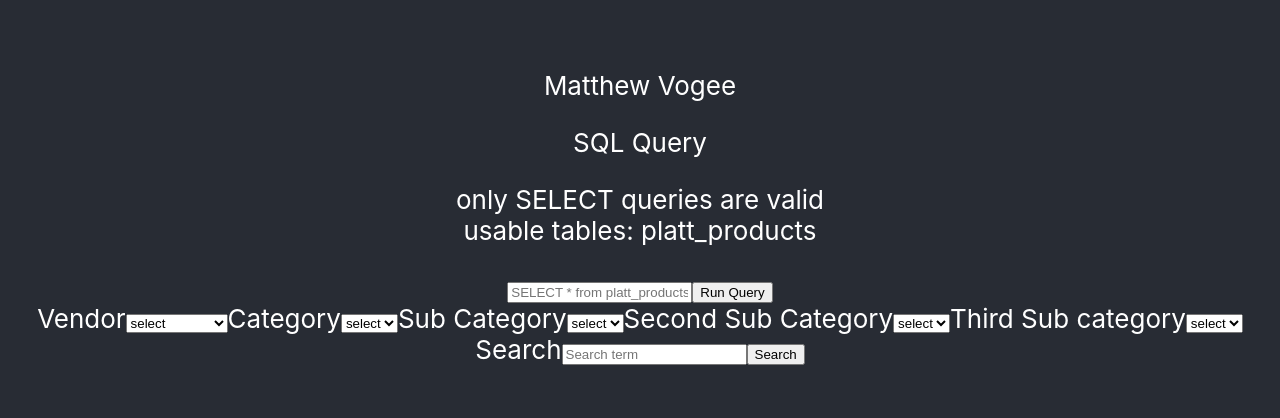
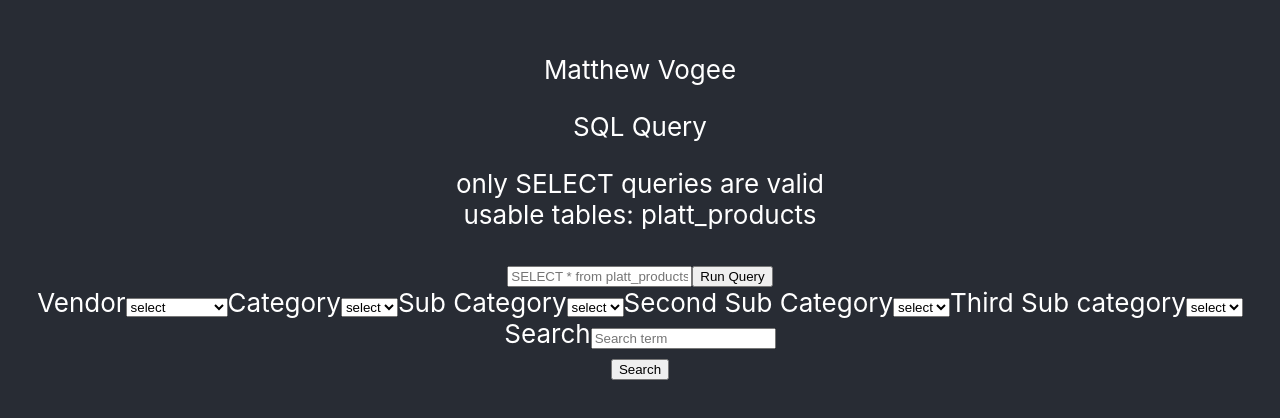
Before and after one commit to mvogee/Price_scraper_frontEnd, a React (Create React App) app in the folder client/: page / in a window 1280 px wide. Shown: the part 196-614 px from the top of the page. Built offline with nearby package versions, Linux system fonts and the light colour scheme.

Commit message:
moved form state up to container class

```diff
--- a/client/src/App.jsx
+++ b/client/src/App.jsx
@@ -1,17 +1,14 @@
 
 import './App.css';
-
-import QueryForm from './SqlQueryForm';
-import SearchForm from './SearchForm';
+import FormWrapper from './FormWrapper';
 
 function App() {
-  let vendors = [{key: 4, value:"select"} ,{key: 0, value: "platt"}, {key: 1, value: "Home Deport"}, {key: 2, value: "Bell Electric"}];
-  let categorys = [{key: 0, value: "cat 1"}, {key: 1, value: "cat 2"}, {key: 2, value: "cat 3"},];
+const vendors = [{key: 4, value:"select"}, {key: 0, value: "platt"}, {key: 1, value: "Home Deport"}, {key: 2, value: "Bell Electric"}];
+const categorys = [{key: 0, value: "cat 1"}, {key: 1, value: "cat 2"}, {key: 2, value: "cat 3"}];
   return (
     <div className="App">
       <header className="App-header">
-        <QueryForm name="Matthew Vogee"/>
-        <SearchForm vendors={vendors} categorys={categorys}/>
+      <FormWrapper vendors={vendors} categorys={categorys}/>
       </header>
     </div>
   );
--- /dev/null
+++ b/client/src/FormWrapper.jsx
@@ -0,0 +1,120 @@
+import React from "react";
+import QueryForm from "./SqlQueryForm";
+import SearchForm from "./SearchForm";
+
+
+
+export default class FormWrapper extends React.Component{
+
+    constructor(props) {
+        super(props);
+        this.state = {
+            selectedVendor: this.props.vendors[0].value,
+            vendorList: this.props.vendors,
+
+            selectedCategory: [{key: 0, value: "none"}],
+            categoryList: ([{key: 0, value: "select"}]),
+
+            selectedSubCatOne: ({key: 0, value: "none"}),
+            subCatListOne: ([{key: 0, value: "select"}]),
+
+            selectedSubCatTwo: ({key: 0, value: "none"}),
+            subCatListTwo: ([{key: 0, value: "select"}]),
+
+            selectedSubCatThree: ({key: 0, value: "none"}),
+            subCatListThree: ([{key: 0, value: "select"}]),
+
+            nameSearch: ""
+        };
+        this.handleVendorChange = this.handleVendorChange.bind(this);
+        this.handleCatChange = this.handleCatChange.bind(this);
+        this.handleSubCatOneChange = this.handleSubCatOneChange.bind(this);
+        this.handleSubCatTwoChange = this.handleSubCatTwoChange.bind(this);
+        this.handleSubCatThreeChange = this.handleSubCatThreeChange.bind(this);
+        this.handleSearchChange = this.handleSearchChange.bind(this);
+        this.handleSubmit = this.handleSubmit.bind(this);
+
+    }
+
+    handleVendorChange(e) {
+        console.log(e);
+        console.log(e.target.value);
+        this.setState({
+            selectedVendor: e.target.value,
+            categoryList: [{key: 0, value: "new 1"}, {key: 1, value: "new 2"}, {key: 2, value: "new 3"}, {key: 3, value: "new 4"}]
+            // here depending on the vendor chosen go to database and get all categorys for that vendor.
+        });
+    }
+    handleCatChange(e) {
+        this.setState({
+            selectedCategory: e.target.value,
+            subCatListOne: [{key: 0, value: "sub 1"}, {key: 1, value: "sub 2"}, {key: 2, value: "sub 3"}, {key: 3, value: "sub 4"}]
+            // here depending on the category chosen will query the database for this list.
+        });
+    }
+    handleSubCatOneChange(e) {
+        this.setState({
+            selectedSubCatOne: e.target.value,
+            subCatListTwo: [{key: 0, value: "sub2 1"}, {key: 1, value: "sub2 2"}, {key: 2, value: "sub2 3"}, {key: 3, value: "sub2 4"}]
+        });
+    }
+    handleSubCatTwoChange(e) {
+        this.setState({
+            selectedSubCatTwo: e.target.value,
+            subCatListThree: [{key: 0, value: "sub3 1"}, {key: 1, value: "sub3 2"}, {key: 2, value: "sub3 3"}, {key: 3, value: "sub3 4"}]
+        });
+    }
+    handleSubCatThreeChange(e) {
+        this.setState({
+            selectedSubCatThree: e.target.value
+        });
+    }
+    handleSearchChange(e) {
+        this.setState({
+            nameSearch: e.target.value
+        });
+        console.log(this.state.nameSearch);
+    }
+
+    handleSubmit(e) {
+        e.preventDefault();
+        console.log("submit button was pressed.");
+        console.log(this.state.selectedVendor);
+        console.log(this.state.selectedCategory);
+        console.log(this.state.selectedSubCatOne);
+        console.log(this.state.selectedSubCatTwo);
+        console.log(this.state.selectedSubCatThree);
+        console.log(this.state.nameSearch);
+        // query database for results based off of these states. if a state is not set should be * in query
+    }
+    render() {
+        console.log(this.props);
+        return (
+            <form>
+                <QueryForm name="Matthew Vogee"/>
+                <SearchForm
+                    selectedVendor={this.state.selectedVendor}
+                    vendorList={this.state.vendorList}
+                    handleVendorChange={this.handleVendorChange}
+
+                    selectedCategory={this.state.selectedCategory}
+                    categoryList={this.state.categoryList}
+                    handleCatChange={this.handleCatChange}
+
+                    selectedSubCatOne={this.state.selectedSubCatOne}
+                    subCatListOne={this.state.subCatListOne}
+                    handleSubCatOneChange={this.handleSubCatOneChange}
+
+                    selectedSubCatTwo={this.state.selectedSubCatTwo}
+                    subCatListTwo={this.state.subCatListTwo}
+                    handleSubCatTwoChange={this.handleSubCatTwoChange}
+
+                    selectedSubCatThree={this.state.selectedSubCatThree}
+                    subCatListThree={this.state.subCatListThree}
+                    handleSubCatThreeChange={this.handleSubCatThreeChange}
+                    />
+                <button type="submit" value="submit" onClick={this.handleSubmit}>Search</button>
+            </form>
+        )
+    }
+}
--- a/client/src/SearchForm.jsx
+++ b/client/src/SearchForm.jsx
@@ -4,31 +4,6 @@ import React from "react";
 export default class SearchForm extends React.Component {
     constructor(props) {
         super(props);
-        this.state = {
-            selectedVendor: this.props.vendors[0].value,
-            vendorsList: this.props.vendors.map(this.selectOptions),
-
-            selectedCategory: [{key: 0, value: "none"}],
-            categoryList: ([{key: 0, value: "select"}]),
-
-            selectedSubCatOne: ([{key: 0, value: "none"}]),
-            subCatListOne: ([{key: 0, value: "select"}]),
-
-            selectedSubCatTwo: ([{key: 0, value: "none"}]),
-            subCatListTwo: ([{key: 0, value: "select"}]),
-
-            selectedSubCatThree: ([{key: 0, value: "none"}]),
-            subCatListThree: ([{key: 0, value: "select"}]),
-
-            nameSearch: ""
-        };
-        this.handleVendorChange = this.handleVendorChange.bind(this);
-        this.handleCatChange = this.handleCatChange.bind(this);
-        this.handleSubCatOneChange = this.handleSubCatOneChange.bind(this);
-        this.handleSubCatTwoChange = this.handleSubCatTwoChange.bind(this);
-        this.handleSubCatThreeChange = this.handleSubCatThreeChange.bind(this);
-        this.handleSearchChange = this.handleSearchChange.bind(this);
-        this.handleSubmit = this.handleSubmit.bind(this);
     }
 
     selectOptions(option) {
@@ -40,85 +15,33 @@ export default class SearchForm extends React.Component {
         console.log("mounted");
     }
 
-    handleVendorChange(e) {
-        console.log(e);
-        console.log(e.target.value);
-        this.setState({
-            selectedVendor: e.target.value,
-            categoryList: [{key: 0, value: "new 1"}, {key: 1, value: "new 2"}, {key: 2, value: "new 3"}, {key: 3, value: "new 4"}]
-            // here depending on the vendor chosen go to database and get all categorys for that vendor.
-        });
-    }
-    handleCatChange(e) {
-        this.setState({
-            selectedCategory: e.target.value,
-            subCatListOne: [{key: 0, value: "sub 1"}, {key: 1, value: "sub 2"}, {key: 2, value: "sub 3"}, {key: 3, value: "sub 4"}]
-            // here depending on the category chosen will query the database for this list.
-        });
-    }
-    handleSubCatOneChange(e) {
-        this.setState({
-            selectedSubCatOne: e.target.value,
-            subCatListTwo: [{key: 0, value: "sub2 1"}, {key: 1, value: "sub2 2"}, {key: 2, value: "sub2 3"}, {key: 3, value: "sub2 4"}]
-        });
-    }
-    handleSubCatTwoChange(e) {
-        this.setState({
-            selectedSubCatTwo: e.target.value,
-            subCatListThree: [{key: 0, value: "sub3 1"}, {key: 1, value: "sub3 2"}, {key: 2, value: "sub3 3"}, {key: 3, value: "sub3 4"}]
-        });
-    }
-    handleSubCatThreeChange(e) {
-        this.setState({
-            selectedSubCatThree: e.target.value
-        });
-    }
-    handleSearchChange(e) {
-        this.setState({
-            nameSearch: e.target.value
-        });
-        console.log(this.state.nameSearch);
-    }
-
-    handleSubmit(e) {
-        e.preventDefault();
-        console.log("submit button was pressed.");
-        console.log(this.state.selectedVendor);
-        console.log(this.state.selectedCategory);
-        console.log(this.state.selectedSubCatOne);
-        console.log(this.state.selectedSubCatTwo);
-        console.log(this.state.selectedSubCatThree);
-        console.log(this.state.nameSearch);
-        // query database for results based off of these states. if a state is not set should be * in query
-    }
     render() {
+        console.log(this.props);
         return (
         <div>
-            <form>
             <label htmlFor="vendorList">Vendor</label>
-                <select name="vendorList" value={this.state.selectedVendor.value} onChange={this.handleVendorChange}>
-                    {this.state.vendorsList}
+            <select name="vendorList" value={this.props.selectedVendor.value} onChange={this.props.handleVendorChange}>
+                {this.props.vendorList.map(this.selectOptions)}
             </select>
             <label htmlFor="categoryList">Category</label>
-                <select name="categroyList" value={this.state.selectedCategory.value} onChange={this.handleCatChange}>
-                    {this.state.categoryList.map(this.selectOptions)}
+            <select name="categroyList" value={this.props.selectedCategory.value} onChange={this.props.handleCatChange}>
+                {this.props.categoryList.map(this.selectOptions)}
             </select>
             <label htmlFor="subCategoryOne">Sub Category</label>
-                <select name="subCategoryOne" value={this.state.selectedSubCatOne.value} onChange={this.handleSubCatOneChange} >
-                    {this.state.subCatListOne.map(this.selectOptions)}
+            <select name="subCategoryOne" value={this.props.selectedSubCatOne.value} onChange={this.props.handleSubCatOneChange} >
+                {this.props.subCatListOne.map(this.selectOptions)}
             </select>
             <label htmlFor="subCategoryTwo">Second Sub Category</label>
-                <select name="subCategoryTwo" value={this.state.selectedSubCatTwo.value} onChange={this.handleSubCatTwoChange} >
-                    {this.state.subCatListTwo.map(this.selectOptions)}
+            <select name="subCategoryTwo" value={this.props.selectedSubCatTwo.value} onChange={this.props.handleSubCatTwoChange} >
+                {this.props.subCatListTwo.map(this.selectOptions)}
             </select>
             <label htmlFor="subCategoryThree">Third Sub category</label>
-                <select name="subCategoryThree" value={this.state.selectedSubCatThree.value} onChange={this.handleSubCatThreeChange} >
-                    {this.state.subCatListThree.map(this.selectOptions)}
+            <select name="subCategoryThree" value={this.props.selectedSubCatThree.value} onChange={this.props.handleSubCatThreeChange} >
+                {this.props.subCatListThree.map(this.selectOptions)}
             </select>
             <label htmlFor="nameSearch">Search</label>
-                <input name="nameSearch" type="text" value={this.state.nameSearch} onChange={this.handleSearchChange} placeholder="Search term"></input>
-                <button type="submit" value="submit" onClick={this.handleSubmit}>Search</button>
-            </form>
+            <input name="nameSearch" type="text" value={this.props.nameSearch} onChange={this.props.handleSearchChange} placeholder="Search term"></input>
+
         </div>
         );
     }
```
Lines whose indentation alone changed are shown as unchanged.
